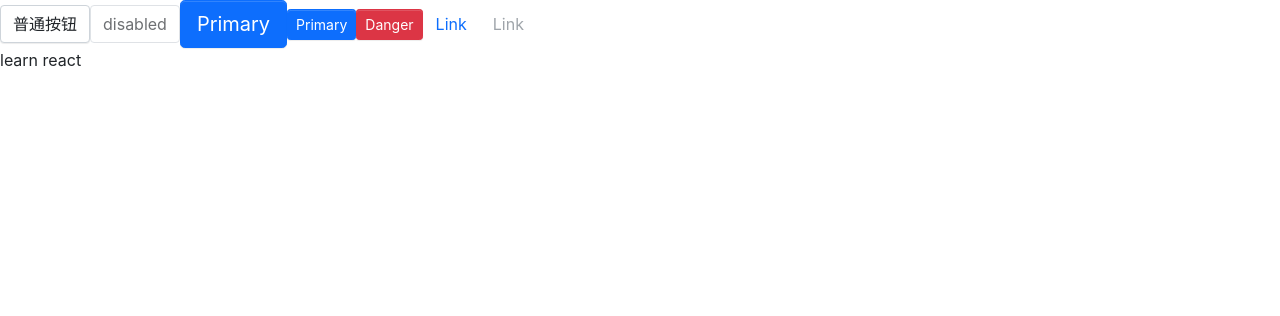
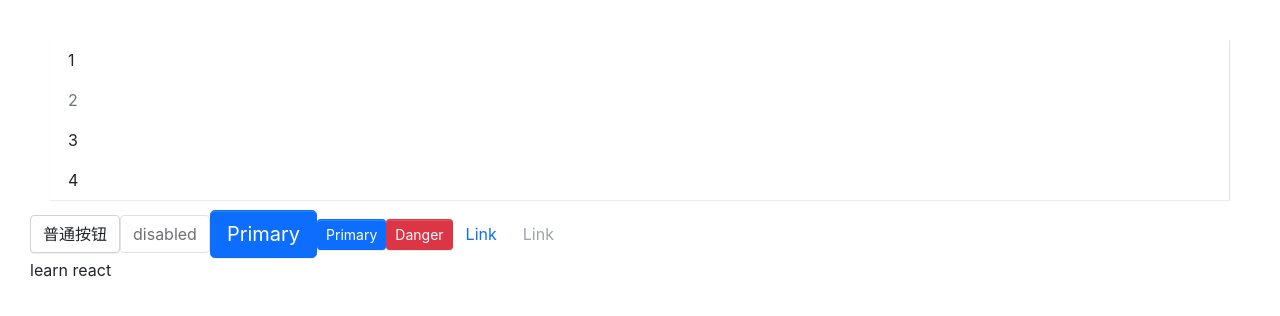
Before and after one commit to zhangli20080808/ts-with-react, a React (Create React App) app: page / in a window 1280 px wide. Shown: the top 316 px of the page. Built offline with nearby package versions, Linux system fonts and the light colour scheme.

Commit message:
meun准备测试

```diff
--- a/src/App.tsx
+++ b/src/App.tsx
@@ -1,9 +1,17 @@
-import React, { Component } from 'react';
+import React from 'react';
 
 import Button from './components/Button/button';
+import Menu from './components/Menu/menu';
+import MenuItem from './components/Menu/menuItem';
 const App: React.FC = () => {
   return (
-    <div>
+    <div style={{padding:30}}>
+      <Menu defaultIndex={0} onSelect={(index) => alert(index)} mode='vertical'>
+        <MenuItem index={1}>1</MenuItem>
+        <MenuItem index={2} disabled>2</MenuItem>
+        <MenuItem index={3}>3</MenuItem>
+        <MenuItem index={4}>4</MenuItem>
+      </Menu>
       <Button className="customer">普通按钮</Button>
       <Button disabled>disabled</Button>
       <Button btnType="primary" size="lg">
@@ -21,7 +29,6 @@
       <Button btnType="link" href="www.baidu.com" disabled>
         Link
       </Button>
-
       <div>learn react</div>
     </div>
   );
--- /dev/null
+++ b/src/components/Menu/_style.scss
@@ -0,0 +1,98 @@
+.viking-menu {
+  display: flex;
+  flex-wrap: wrap;
+  padding-left: 0;
+  margin-bottom: 30px;
+  list-style: none;
+  border-bottom: $menu-border-width solid $menu-border-color;
+  box-shadow: $menu-box-shadow;
+  >.menu-item {
+    padding: $menu-item-padding-y $menu-item-padding-x;
+    cursor: pointer;
+    transition: $menu-transition;
+    &:hover, &:focus {
+      text-decoration: none;
+    }
+    &.is-disabled {
+      color: $menu-item-disabled-color;
+      pointer-events: none;
+      cursor: default;
+    }
+    &.is-active, &:hover {
+      color: $menu-item-active-color;
+      border-bottom: $menu-item-active-border-width solid $menu-item-active-color;
+    }
+  }
+  .submenu-item {
+    position: relative;
+    .submenu-title {
+      display: flex;
+      align-items: center;
+    }
+    .arrow-icon {
+      transition: transform .25s ease-in-out;
+      margin-left: 3px;
+    }
+    &:hover {
+      .arrow-icon {
+        transform: rotate(180deg);
+      }
+    }
+  }
+  .is-vertical {
+    .arrow-icon {
+      transform: rotate(0deg) !important;
+    }
+  }
+  .is-vertical.is-opened {
+    .arrow-icon {
+      transform: rotate(180deg) !important;
+    }
+  }
+  .viking-submenu {
+    //display: none;
+    list-style:none;
+    padding-left: 0;
+    white-space: nowrap;
+    //transition: $menu-transition;
+    .menu-item {
+      padding: $menu-item-padding-y $menu-item-padding-x;
+      cursor: pointer;
+      transition: $menu-transition;
+      color: $body-color;
+      &.is-active, &:hover {
+        color: $menu-item-active-color !important;
+      }
+    }
+  }
+  .viking-submenu.menu-opened {
+    //display: block;
+  }
+}
+.menu-horizontal {
+  >.menu-item {
+    border-bottom: $menu-item-active-border-width solid transparent;
+  }
+  .viking-submenu {
+    position: absolute;
+    background: $white;
+    z-index: 100;
+    top: calc(100% + 8px);
+    left: 0;
+    border: $menu-border-width solid $menu-border-color;
+    box-shadow: $submenu-box-shadow;
+  }
+}
+.menu-vertical {
+  flex-direction: column;
+  border-bottom: 0px;
+  margin: 10px 20px;
+  border-right: $menu-border-width solid $menu-border-color;
+  >.menu-item {
+    border-left: $menu-item-active-border-width solid transparent;
+    &.is-active, &:hover {
+      border-bottom: 0px;
+      border-left: $menu-item-active-border-width solid $menu-item-active-color;
+    }
+  }
+}
--- /dev/null
+++ b/src/components/Menu/menu.tsx
@@ -0,0 +1,55 @@
+import React, { createContext, useState } from 'react';
+
+import classnames from 'classnames';
+
+type SelectCallback = (selectedIndex: number) => void;
+type MenuMode = 'horizontal' | 'vertical';
+export interface MenuProps {
+  defaultIndex?: number;
+  className?: string;
+  mode?: MenuMode;
+  style?: React.CSSProperties;
+  onSelect?: SelectCallback;
+}
+
+interface IMenuContext {
+  index: number;
+  onSelect?: SelectCallback;
+}
+
+export const MenuContext = createContext<IMenuContext>({ index: 0 });
+
+const Menu: React.FC<MenuProps> = (props) => {
+  const { className, mode, style, children, defaultIndex, onSelect } = props;
+  const [currentActive, setActive] = useState(defaultIndex);
+
+  const classes = classnames('viking-menu', className, {
+    'menu-vertical': mode === 'vertical',
+  });
+
+  const handleClick = (index: number) => {
+    setActive(index);
+    if (onSelect) {
+      onSelect(index);
+    }
+  };
+
+  const passedContext: IMenuContext = {
+    index: currentActive ? currentActive : 0,
+    onSelect: handleClick,
+  };
+
+  return (
+    <ul className={classes} style={style}>
+      <MenuContext.Provider value={passedContext}>
+        {children}
+      </MenuContext.Provider>
+    </ul>
+  );
+};
+
+Menu.defaultProps = {
+  defaultIndex: 0,
+  mode: 'horizontal',
+};
+export default Menu;
--- /dev/null
+++ b/src/components/Menu/menuItem.tsx
@@ -0,0 +1,32 @@
+import React, { useContext } from 'react';
+
+import classnames from 'classnames';
+import { MenuContext } from './menu';
+
+export interface MenuItemProps {
+  index: number;
+  className?: string;
+  style?: React.CSSProperties;
+  disabled?: boolean;
+}
+
+const MenuItem: React.FC<MenuItemProps> = (props) => {
+  const { index, className, style, children, disabled } = props;
+  const context = useContext(MenuContext);
+  const classes = classnames('menu-item', className, {
+    'is-disabled': disabled,
+    'is-active': context.index === index,
+  });
+  const handleClick = () => {
+    if (context.onSelect && !disabled) {
+      context.onSelect(index);
+    }
+  };
+  return (
+    <li className={classes} style={style} onClick={handleClick}>
+      {children}
+    </li>
+  );
+};
+
+export default MenuItem;
--- a/src/styles/index.scss
+++ b/src/styles/index.scss
@@ -9,3 +9,5 @@
 
 // button
 @import '../components/Button/style';
+// menu
+@import '../components/Menu/style';
```
